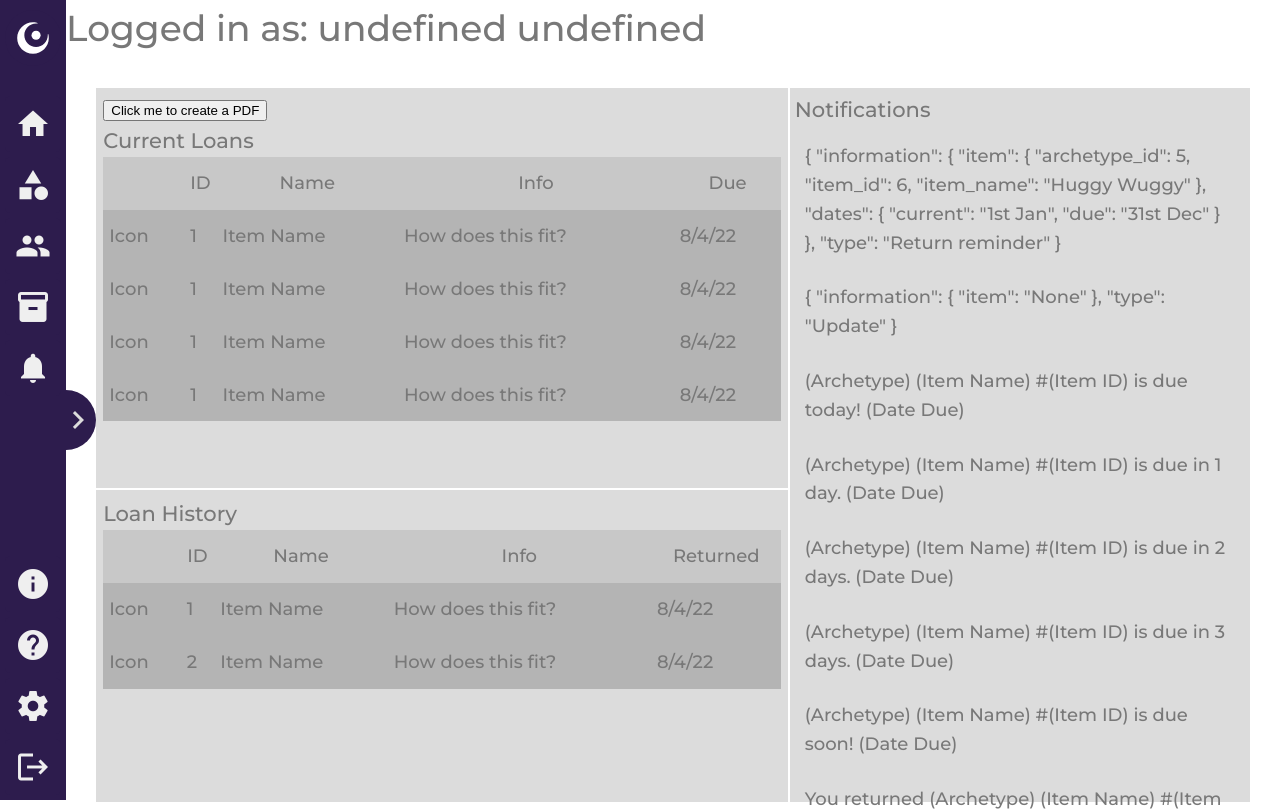
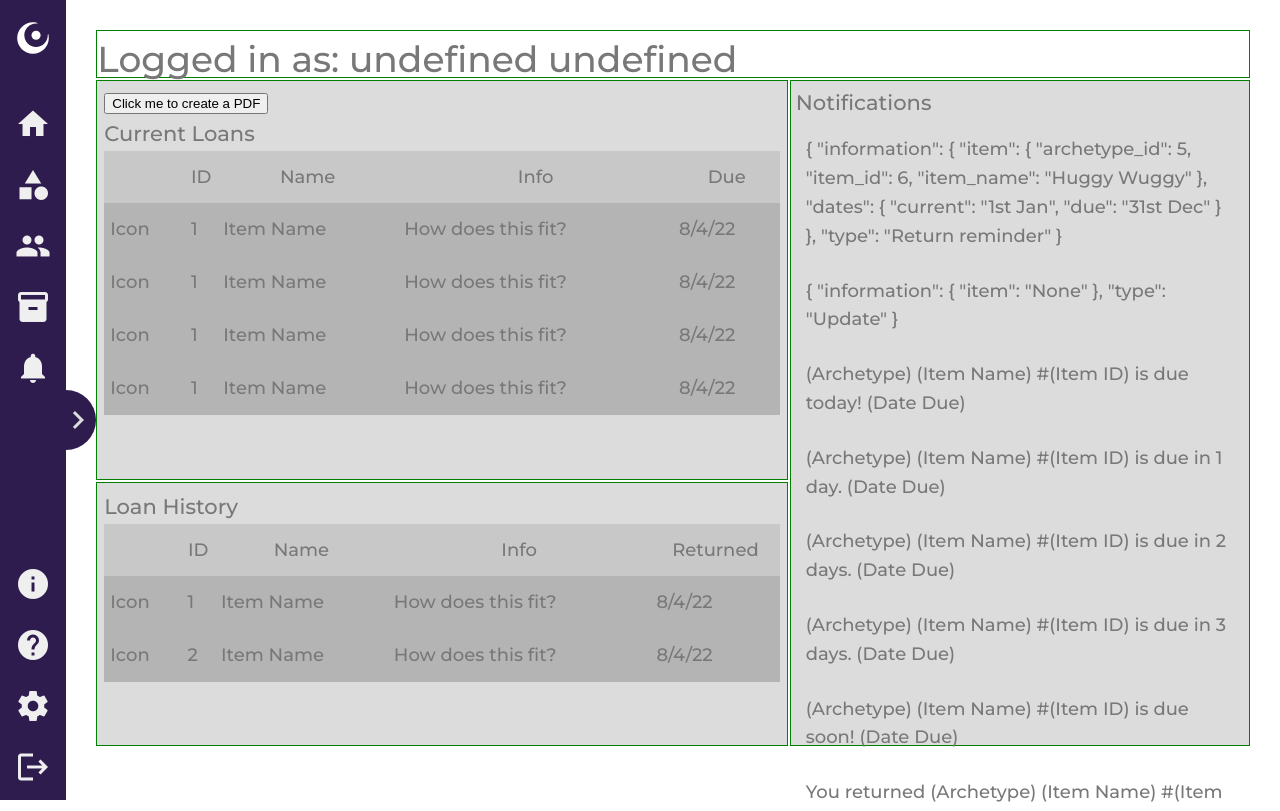
Before and after one commit to Appl3s-3/Aphelia-Front, a Vue app: page /home in a window 1280 px wide. Shown: the top 811 px of the page. Built offline with nearby package versions, Linux system fonts and the light colour scheme.

Commit message:
fixed dash

```diff
--- a/src/views/Dashboard.vue
+++ b/src/views/Dashboard.vue
@@ -10,11 +10,9 @@ const selfStore = useSelf()
 
 <template>
     <div class="dashboard dashboard-container">
-        <!-- I_Agreed: The below line was writ in order to access the obtainment of the details of the user, it is not intended to be permanent.-->
-        <h1>Logged in as: {{selfStore.fullName}}</h1>
-        <!--  Appl3s: Any ideas for this layout? I keep thinking of canvas, but I kinda don't want to use the canvas layout-->
         <div class="dashboard-layout">
-            <div class="dashboard-loans">
+            <h1 class="dashboard-panel" id="dashboard-title">Logged in as: {{selfStore.fullName}}</h1>
+            <div class="dashboard-panel" id="dashboard-loans">
                 <input type="button" @click="createPdf()" value="Click me to create a PDF">
                 <h3>Current Loans</h3>
                 <div class="dashboard-loans-table-container">
@@ -61,8 +59,7 @@ const selfStore = useSelf()
                     </table>
                 </div>
             </div>
-
-            <div class="dashboard-notifications">
+            <div class="dashboard-panel" id="dashboard-notifications">
                 <h3>Notifications</h3>
                 <div class="dashboard-notifications-list-container">
                     <ul class="dashboard-notifications-list">
@@ -70,8 +67,7 @@ const selfStore = useSelf()
                     </ul>
                 </div>
             </div>
-
-            <div class="dashboard-history">
+            <div class="dashboard-panel" id="dashboard-history">
                 <h3>Loan History</h3>
                 <div>
                     <table class="dashboard-history-table">
@@ -129,13 +125,21 @@ const selfStore = useSelf()
     padding: var(--tiles-outside-padding);
 
     display: grid;
-    grid-template: var(--tiles-row-one-height) var(--tiles-row-two-height) / var(--tiles-column-one-width) auto;
+    grid-template: 6vh 50vh 33vh / 60% auto;
     gap: var(--tiles-gap);
 }
 
-/* All divs in the layout grid */
-.dashboard-layout>div {
+.dashboard-panel {
     padding: var(--tile-inside-padding);
+    border: 1px solid green;
+}
+
+#dashboard-title {
+    grid-column: 1 / 3;
+    grid-row: 1 / 2;
+
+    padding: 0;
+
 }
 
 
@@ -150,9 +154,9 @@ const selfStore = useSelf()
 
 /* Notifications */
 
-.dashboard-notifications {
+#dashboard-notifications {
     grid-column: 2;
-    grid-row: 1 / 3;
+    grid-row: 2 / 4;
 }
 
 /* .dashboard-notifications-list-container {
```
